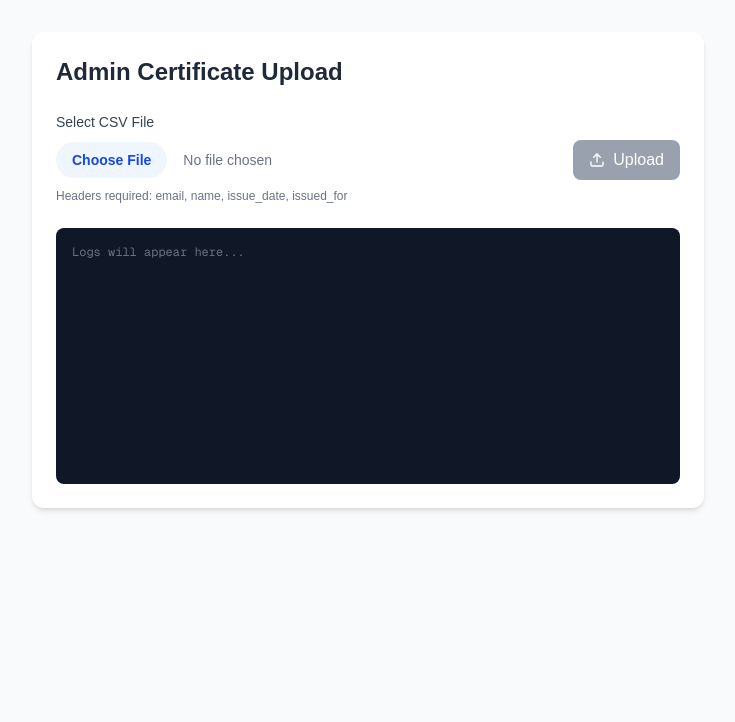
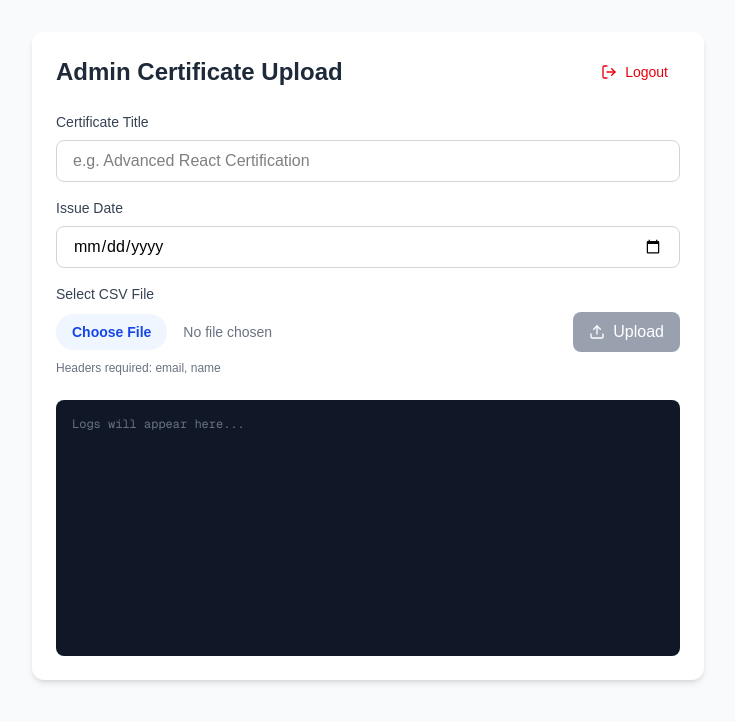
Before and after one commit to thevasugupta/gir-cert-verify, a Next.js app: page /admin/upload in a window 1280 px wide. Shown: the top 722 px of the page, without its empty margins (272-1007 px from the left). Built offline with nearby package versions, Linux system fonts and the light colour scheme.

Commit message:
session cookies

```diff
--- a/app/admin/upload/page.tsx
+++ b/app/admin/upload/page.tsx
@@ -1,15 +1,55 @@
 'use client';
 
-import { useState } from 'react';
+import { useState, useEffect, useCallback } from 'react';
 import Papa from 'papaparse';
 import { uploadCertificate, CertificateData } from '@/app/lib/api';
-import { Upload, CheckCircle, AlertCircle, Loader2 } from 'lucide-react';
+import { Upload, Loader2, LogOut } from 'lucide-react';
+import { useRouter } from 'next/navigation';
 
 export default function AdminUploadPage() {
     const [file, setFile] = useState<File | null>(null);
+    const [issueDate, setIssueDate] = useState('');
+    const [certificateTitle, setCertificateTitle] = useState('');
     const [uploading, setUploading] = useState(false);
     const [logs, setLogs] = useState<string[]>([]);
     const [progress, setProgress] = useState(0);
+    const router = useRouter();
+
+    const handleLogout = useCallback(async () => {
+        await fetch('/api/auth/logout', { method: 'POST' });
+        router.push('/admin/login');
+    }, [router]);
+
+    // Auto-logout on inactivity
+    useEffect(() => {
+        let timeout: NodeJS.Timeout;
+
+        const resetTimer = () => {
+            clearTimeout(timeout);
+            timeout = setTimeout(() => {
+                handleLogout();
+            }, 5 * 60 * 1000); // 5 minutes
+        };
+
+        // Events to track activity
+        const events = ['mousedown', 'keydown', 'scroll', 'touchstart'];
+
+        // Initial timer
+        resetTimer();
+
+        // Add event listeners
+        events.forEach(event => {
+            window.addEventListener(event, resetTimer);
+        });
+
+        // Cleanup
+        return () => {
+            clearTimeout(timeout);
+            events.forEach(event => {
+                window.removeEventListener(event, resetTimer);
+            });
+        };
+    }, [handleLogout]);
 
     const handleFileChange = (e: React.ChangeEvent<HTMLInputElement>) => {
         if (e.target.files) {
@@ -20,7 +60,7 @@ export default function AdminUploadPage() {
     };
 
     const handleUpload = async () => {
-        if (!file) return;
+        if (!file || !issueDate || !certificateTitle) return;
 
         setUploading(true);
         setLogs(prev => [...prev, 'Parsing CSV...']);
@@ -38,16 +78,19 @@ export default function AdminUploadPage() {
                 for (let i = 0; i < rows.length; i++) {
                     const row = rows[i];
                     // Basic validation
-                    if (!row.email || !row.name || !row.issue_date || !row.issued_for) {
+                    if (!row.email || !row.name) {
                         setLogs(prev => [...prev, `Row ${i + 1}: Skipped (Missing data)`]);
                         failCount++;
                         continue;
                     }
 
+                    // Apply global values
+                    row.issue_date = issueDate;
+                    row.certificate_title = certificateTitle;
+
                     const res = await uploadCertificate(row);
                     if (res.status === 'success') {
                         successCount++;
-                        // setLogs(prev => [...prev, `Row ${i + 1}: Uploaded (${row.name})`]); // Too verbose for many rows
                     } else {
                         failCount++;
                         setLogs(prev => [...prev, `Row ${i + 1}: Failed - ${res.message}`]);
@@ -58,6 +101,20 @@ export default function AdminUploadPage() {
 
                 setLogs(prev => [...prev, `Upload complete. Success: ${successCount}, Failed: ${failCount}`]);
                 setUploading(false);
+
+                // Reset form on success
+                if (successCount > 0) {
+                    setTimeout(() => {
+                        setFile(null);
+                        setIssueDate('');
+                        setCertificateTitle('');
+                        // Logs are kept as requested
+                        setProgress(0);
+                        // Reset file input manually if needed
+                        const fileInput = document.querySelector('input[type="file"]') as HTMLInputElement;
+                        if (fileInput) fileInput.value = '';
+                    }, 2000);
+                }
             },
             error: (error) => {
                 setLogs(prev => [...prev, `CSV Error: ${error.message}`]);
@@ -66,12 +123,46 @@ export default function AdminUploadPage() {
         });
     };
 
+    const today = new Date().toISOString().split('T')[0];
+
     return (
         <div className="min-h-screen bg-gray-50 p-8">
-            <div className="max-w-2xl mx-auto bg-white rounded-xl shadow-md p-6">
-                <h1 className="text-2xl font-bold mb-6 text-gray-800">Admin Certificate Upload</h1>
+            <div className="max-w-2xl mx-auto bg-white rounded-xl shadow-md p-6 relative">
+                <div className="flex justify-between items-center mb-6">
+                    <h1 className="text-2xl font-bold text-gray-800">Admin Certificate Upload</h1>
+                    <button
+                        onClick={handleLogout}
+                        className="flex items-center gap-2 px-3 py-1.5 text-sm text-red-600 hover:bg-red-50 rounded-lg transition-colors"
+                    >
+                        <LogOut className="w-4 h-4" />
+                        Logout
+                    </button>
+                </div>
 
-                <div className="mb-6">
+                <div className="mb-6 space-y-4">
+                    <div>
+                        <label className="block text-sm font-medium text-gray-700 mb-2">Certificate Title</label>
+                        <input
+                            type="text"
+                            value={certificateTitle}
+                            onChange={(e) => setCertificateTitle(e.target.value)}
+                            placeholder="e.g. Advanced React Certification"
+                            className="block w-full px-4 py-2 border border-gray-300 rounded-lg focus:ring-2 focus:ring-blue-500 focus:border-blue-500 outline-none text-black"
+                        />
+                    </div>
+
+                    <div>
+                        <label className="block text-sm font-medium text-gray-700 mb-2">Issue Date</label>
+                        <input
+                            type="date"
+                            max={today}
+                            value={issueDate}
+                            onChange={(e) => setIssueDate(e.target.value)}
+                            className="block w-full px-4 py-2 border border-gray-300 rounded-lg focus:ring-2 focus:ring-blue-500 focus:border-blue-500 outline-none text-black"
+                        />
+                    </div>
+
+                    <div>
                         <label className="block text-sm font-medium text-gray-700 mb-2">Select CSV File</label>
                         <div className="flex items-center gap-4">
                             <input
@@ -87,15 +178,16 @@ export default function AdminUploadPage() {
                             />
                             <button
                                 onClick={handleUpload}
-                            disabled={!file || uploading}
+                                disabled={!file || !issueDate || !certificateTitle || uploading}
                                 className={`flex items-center gap-2 px-4 py-2 rounded-lg font-medium text-white transition-colors
-                ${!file || uploading ? 'bg-gray-400 cursor-not-allowed' : 'bg-blue-600 hover:bg-blue-700'}`}
+                    ${!file || !issueDate || !certificateTitle || uploading ? 'bg-gray-400 cursor-not-allowed' : 'bg-blue-600 hover:bg-blue-700'}`}
                             >
                                 {uploading ? <Loader2 className="w-4 h-4 animate-spin" /> : <Upload className="w-4 h-4" />}
                                 Upload
                             </button>
                         </div>
-                    <p className="mt-2 text-xs text-gray-500">Headers required: email, name, issue_date, issued_for</p>
+                        <p className="mt-2 text-xs text-gray-500">Headers required: email, name</p>
+                    </div>
                 </div>
 
                 {uploading && (
--- a/app/api/auth/login/route.ts
+++ b/app/api/auth/login/route.ts
@@ -16,7 +16,7 @@ export async function POST(request: Request) {
             httpOnly: true,
             secure: process.env.NODE_ENV === 'production',
             sameSite: 'strict',
-            maxAge: 60 * 60 * 24, // 1 day
+            maxAge: 300, // 5 minutes
             path: '/',
         });
 
--- /dev/null
+++ b/app/api/auth/logout/route.ts
@@ -0,0 +1,8 @@
+import { NextResponse } from 'next/server';
+import { cookies } from 'next/headers';
+
+export async function POST() {
+    const cookieStore = await cookies();
+    cookieStore.delete('admin_session');
+    return NextResponse.json({ status: 'success' });
+}
--- a/app/lib/api.ts
+++ b/app/lib/api.ts
@@ -4,7 +4,7 @@ export interface CertificateData {
   email: string;
   name: string;
   issue_date: string;
-  issued_for: string;
+  certificate_title: string;
 }
 
 export interface Certificate extends CertificateData {
--- a/app/verify/[cert_id]/page.tsx
+++ b/app/verify/[cert_id]/page.tsx
@@ -76,7 +76,7 @@ export default function VerifyPage() {
                             <label className="text-sm font-medium text-gray-500 uppercase tracking-wider">Issued For</label>
                             <div className="mt-1 flex items-center gap-3">
                                 <FileText className="w-5 h-5 text-gray-400" />
-                                <span className="text-lg text-gray-900">{data.issued_for}</span>
+                                <span className="text-lg text-gray-900">{data.certificate_title}</span>
                             </div>
                         </div>
 
```
Lines whose indentation alone changed are shown as unchanged.
